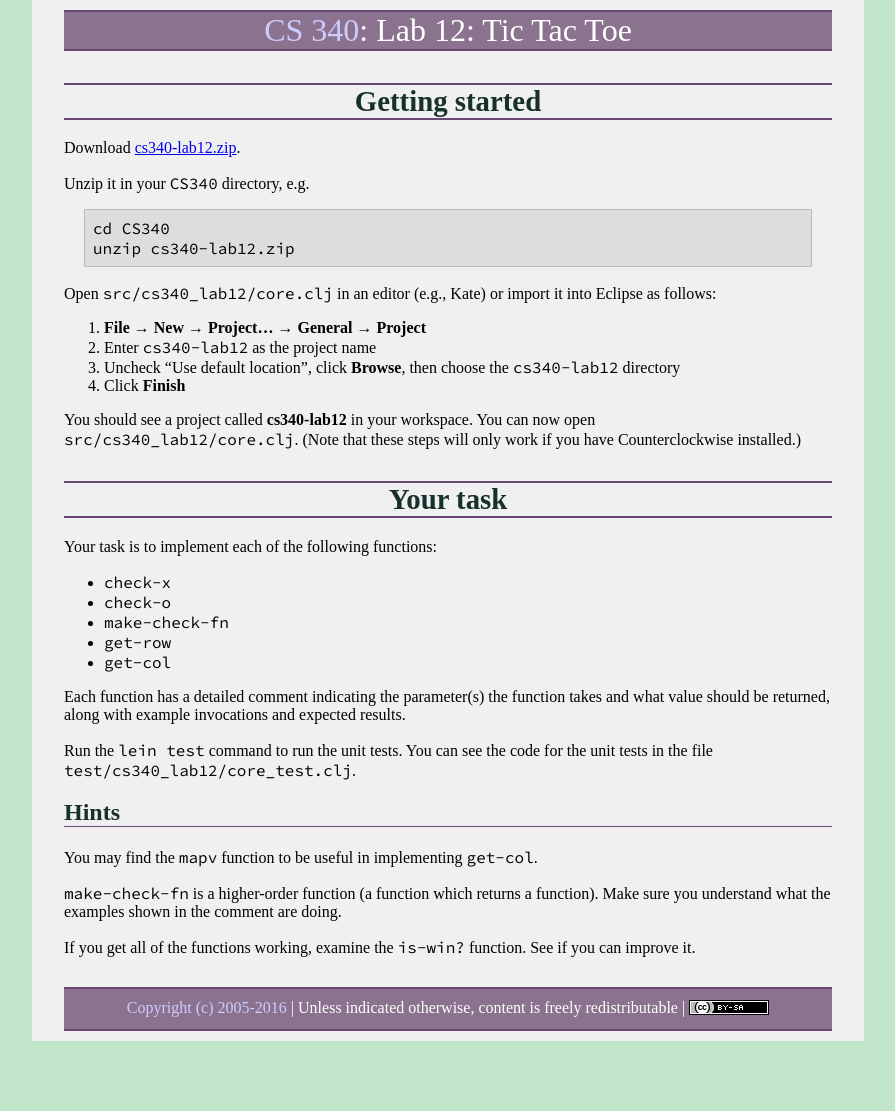
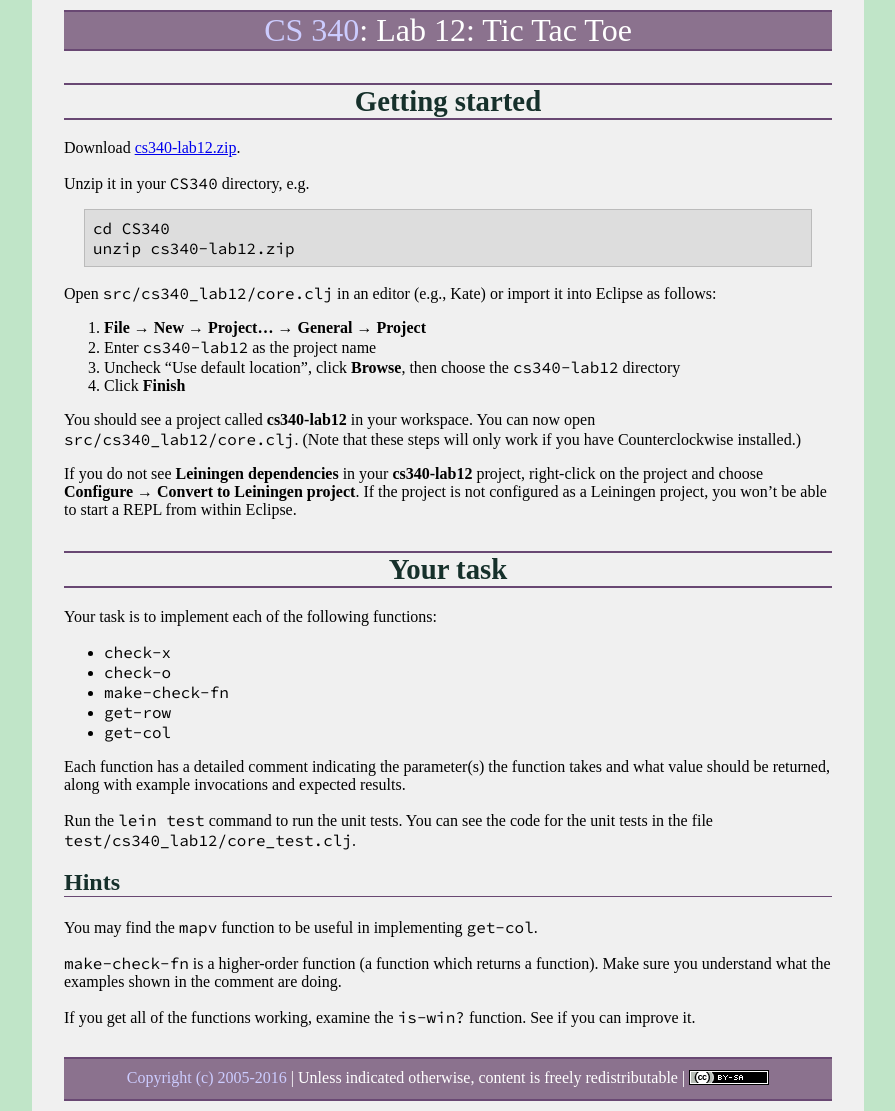
Before and after one commit to ycpcs/cs340-fall2016, a Jekyll site: the page built from labs/lab12.md, in a window 1280 px wide. Shown: the whole page, without its empty margins (192-1087 px from the left). Built offline with Jekyll 4.4.1, drawn with Linux system fonts in a browser that asks for light colours; some web fonts are replaced; before the commit the page ends 1041 px from its top, so only the background shows below that.

Commit message:
how to configure as Leiningen project
for some reason, this project didn't get automatically converted to
a Leiningen project

```diff
--- a/labs/lab12.md
+++ b/labs/lab12.md
@@ -21,6 +21,8 @@ Open `src/cs340_lab12/core.clj` in an editor (e.g., Kate) or import it into Ecli
 
 You should see a project called **cs340-lab12** in your workspace.  You can now open `src/cs340_lab12/core.clj`.  (Note that these steps will only work if you have Counterclockwise installed.)
 
+If you do not see **Leiningen dependencies** in your **cs340-lab12** project, right-click on the project and choose **Configure** &rarr; **Convert to Leiningen project**.  If the project is not configured as a Leiningen project, you won't be able to start a REPL from within Eclipse.
+
 # Your task
 
 Your task is to implement each of the following functions:
```
